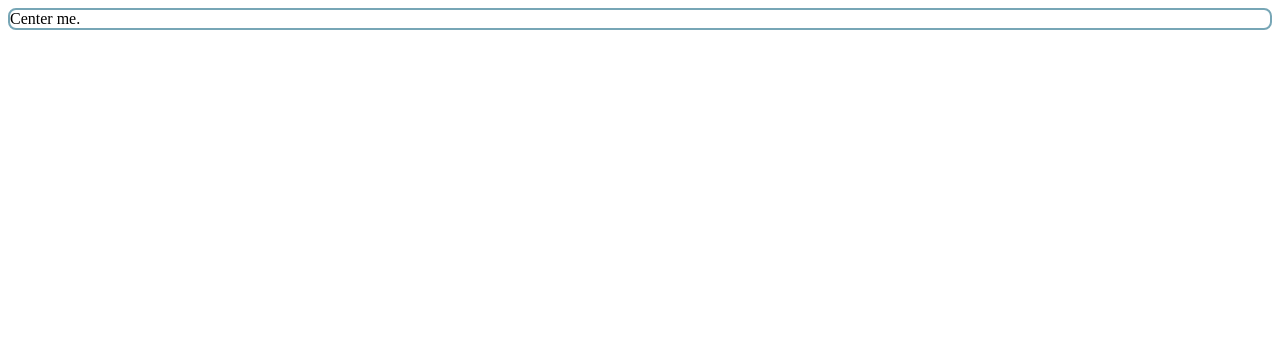
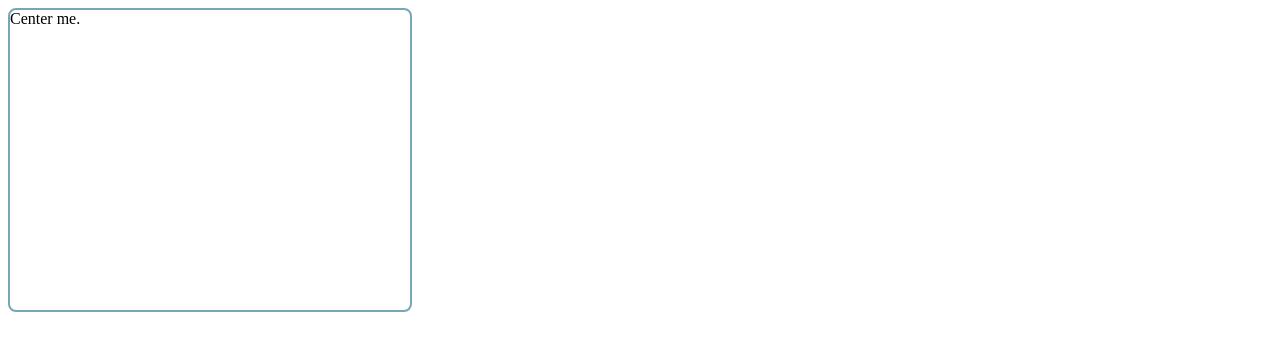
Before and after one commit to Gitthuma/flex-layout-three, a plain HTML site: page index.html in a window 1280 px wide. Drawn offline with Linux system fonts and the light colour scheme.

Commit message:
Added width and height to the parent div

```diff
--- a/css/style.css
+++ b/css/style.css
@@ -1,6 +1,8 @@
 .parent {
   border: 2px solid #77a6b6; /*Adds border to parent div*/
   border-radius: 0.5em; /*Adds border radius to parent div*/
+  width: 400px; /*Adds width to parent div*/
+  height: 300px; /*Adds height to parent div*/
 }
 
 .child {
```
